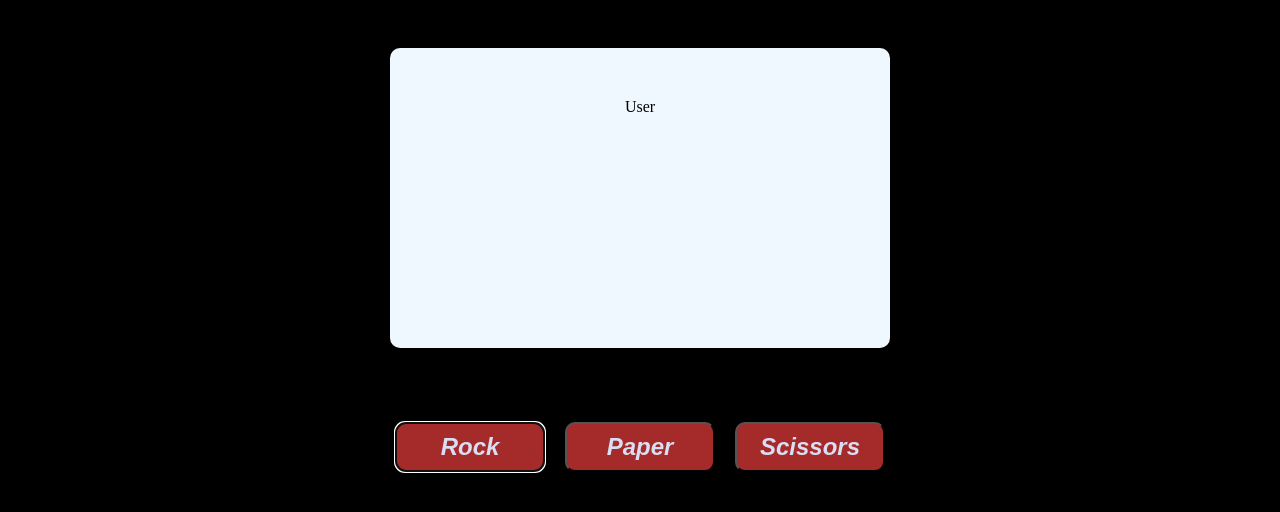
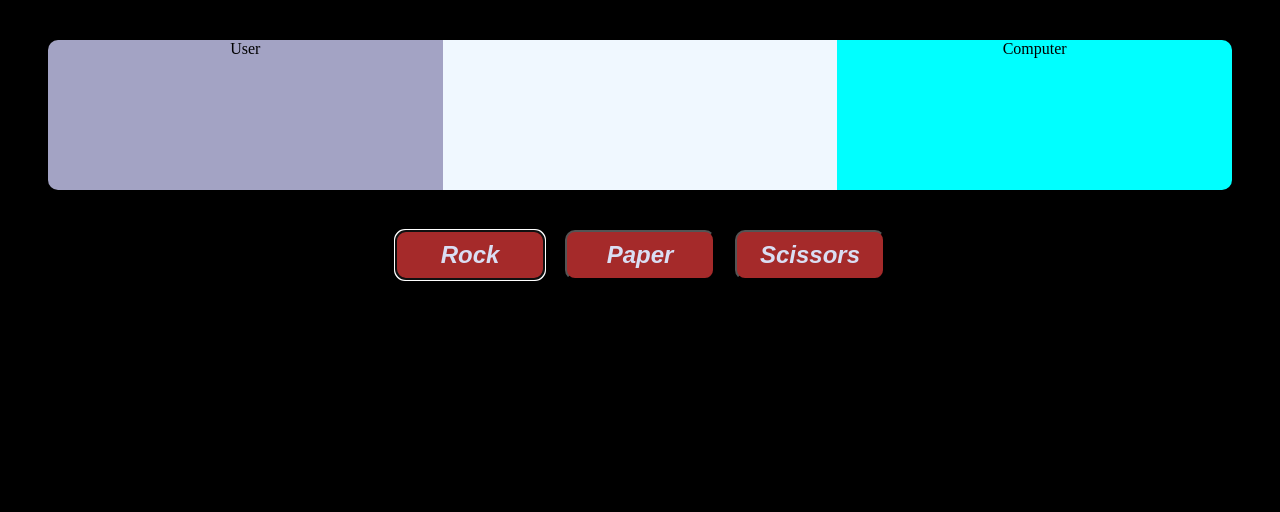
Before and after one commit to PsammystPrime/Rock-Paper-Scissors, a plain HTML site: page index.html in a window 1280 px wide. Drawn offline with Linux system fonts and the light colour scheme.

Commit message:
Update style.css

```diff
--- a/style.css
+++ b/style.css
@@ -1,9 +1,35 @@
 body{
     background-color: black;
+
+}
+.display{
+    display: flex;
+    justify-content: center;
+    align-items: center;
+    margin: 40px;
+}
+.displayUser, .displayWinner, .displayComputer{
+    width: 500px;
+    height: 150px;
+    background-color: aliceblue;
+    text-align: center;
+}
+.displayUser{
+    background-color: rgb(163, 163, 196);
+border-top-left-radius: 10px;
+border-bottom-left-radius: 10px;
+}
+.displayWinner{
     display: flex;
     flex-direction: column;
     justify-content: center;
     align-items: center;
+}
+.displayComputer{
+background-color: aqua;
+border-top-right-radius: 10px;
+border-bottom-right-radius: 10px;
+
 }
 .buttons{
     display: flex;
@@ -21,25 +47,6 @@ button{
     font-weight: 900;
     text-align: center;
 }
-.displayUser, .displayWinner{
-    display: flex;
-    flex-direction: column;
-    justify-content: center;
-    width: 500px;
-    height: 150px;
-    background-color: aliceblue;
-    text-align: center;
-}
-.displayUser{
-margin-top: 40px;
-border-top-left-radius: 10px;
-border-top-right-radius: 10px;
-}
-.displayWinner{
-    margin-bottom: 40px;
-    border-bottom-left-radius: 10px;
-    border-bottom-right-radius: 10px;
-}
 button:hover{
     background-color: cadetblue;
 }
```
